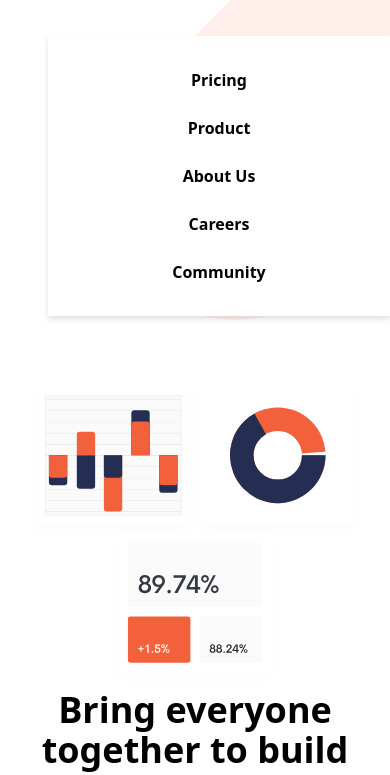
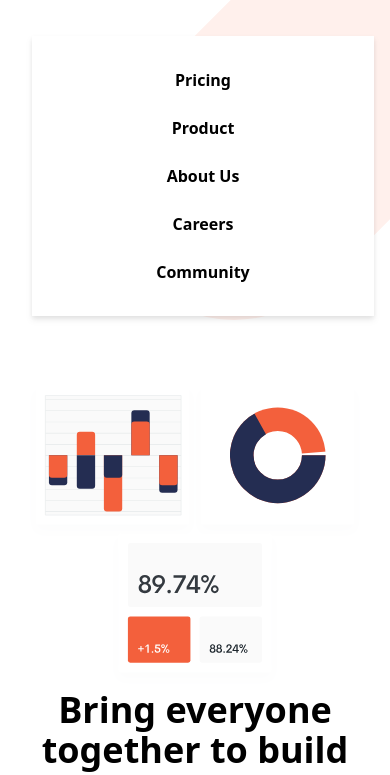
Before and after one commit to mheyrie/manage-landing-page-master, a website: page index.html in a window 390 px wide. Both pictures are taken after a click on the button 354 px from the left and 40 px from the top of the page. Shown: the part 60-835 px from the top of the page. Drawn offline with nearby package versions, Linux system fonts and the light colour scheme; files that its build step writes are made by us from their sources.

Commit message:
Updated with comments

```diff
--- a/Js/index.js
+++ b/Js/index.js
@@ -1,3 +1,4 @@
+// Handles hamburger
 const btn = document.getElementById('menu-btn')
 const nav = document.getElementById('menu')
 
@@ -6,6 +7,8 @@ btn.addEventListener('click', () => {
     nav.classList.toggle('hidden')
 })
 
+
+//Handles carousel
 const firstCircle = document.getElementById('carousel-btn')
 const secondCircle = document.getElementById('carousel-btnn')
 const threeCircle = document.getElementById('carousel-btnnn')
--- a/index.html
+++ b/index.html
@@ -38,7 +38,7 @@
       <!-- Mobile view Menu -->
       <div class="md:hidden">
         <!-- Putting the below on absolute will make it sit on the Hero section  -->
-        <div id="menu" class="relative flex flex-col items-center self-end hidden py-8 mt-10 space-y-6 font-bold bg-white sm:w-auto sm:self-center left-6 right-6 drop-shadow-md">
+        <div id="menu" class="relative flex flex-col items-center self-end hidden py-8 mt-10 space-y-6 font-bold bg-white sm:w-auto sm:self-center left-2 right-2 drop-shadow-md">
           <a href="#">Pricing</a>
           <a href="#">Product</a>
           <a href="#">About Us</a>
```
